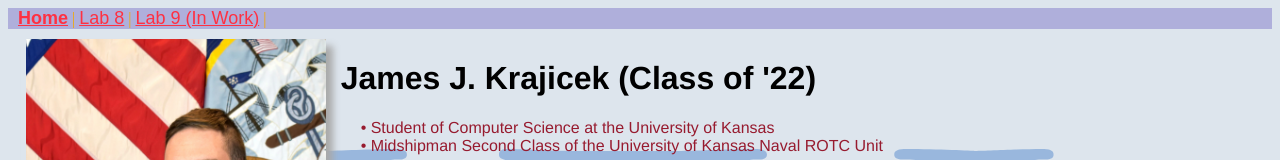
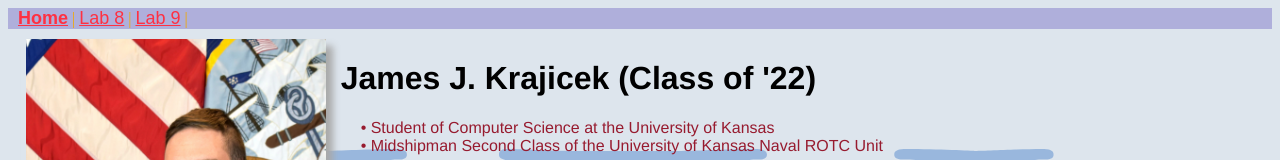
Before and after one commit to JamesJKrajicek/eecs448_lab9, a plain HTML site: page index.html in a window 1280 px wide. Shown: the top 160 px of the page. Drawn offline with Linux system fonts and the light colour scheme.

Commit message:
Remove 'in work' notifier on nav bar Lab 9 tab

```diff
--- a/index.html
+++ b/index.html
@@ -9,7 +9,7 @@
     <nav>
       <a class="nav" href="index.html"><b>Home</b></a> | <!-- The two periods before index.html is HTML code for look one level up in the file hierarchy for index.html-->
       <a class="nav" href="lab_8/pass_val.html">Lab 8</a> |
-      <a class="nav" href="lab_9/php_tutorial.html">Lab 9 (In Work)</a> |
+      <a class="nav" href="lab_9/php_tutorial.html">Lab 9</a> |
     </nav>
     <div class="profile">
       <img class="profile" alt="James Krajicek Profile Photo" id="profile-pic" src="index_data/jjk21NOV2020.JPG" height="auto" width="auto">
```
